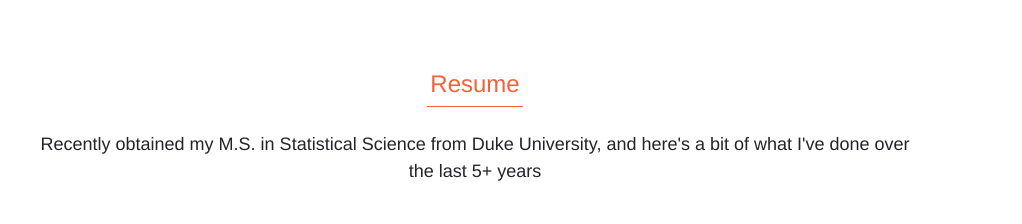
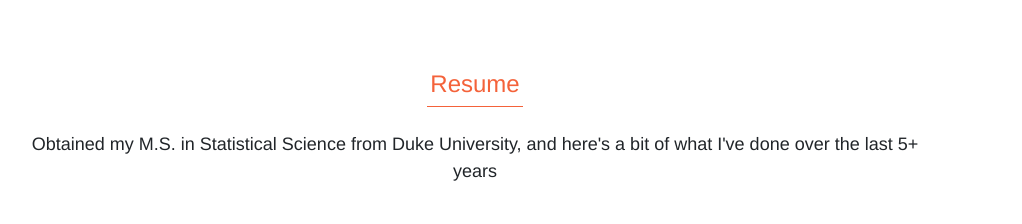
Before and after one commit to ecoronado92/ecoronado92.github.io, a website: page index.html in a window 1280 px wide. Shown: the part 2580-2804 px from the top of the page, without its empty margins (165-1187 px from the left). Drawn offline with nearby package versions, Linux system fonts and the light colour scheme.

Commit message:
Update index.html

```diff
--- a/index.html
+++ b/index.html
@@ -221,7 +221,7 @@
   <div class="container">
     <h3 class="mt-0 font-weight-light abt-head text-center">Resume</h3>
     <hr class="divider section_title_div">
-    <p class="mb-4 resume-tagline text-center" > <b>Recently obtained my M.S. in Statistical Science</b> from Duke University, and here's a bit of what I've done over the last 5+ years </p>
+    <p class="mb-4 resume-tagline text-center" > <b>Obtained my M.S. in Statistical Science</b> from Duke University, and here's a bit of what I've done over the last 5+ years </p>
 
     <!-- PROFESSIONAL EXPERIENCE -->
     <div class = "professional-exp timeline-section">
```
